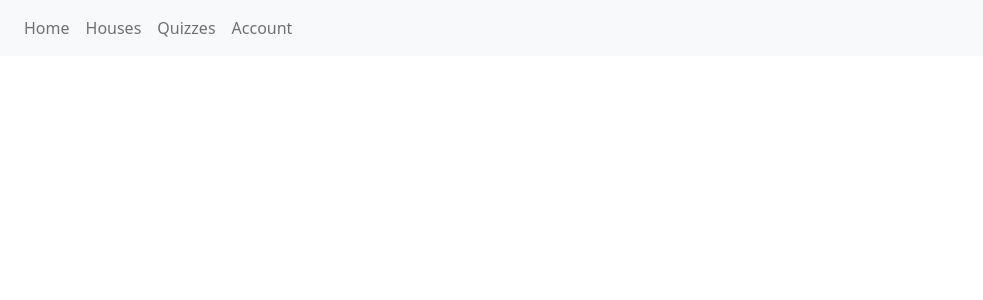
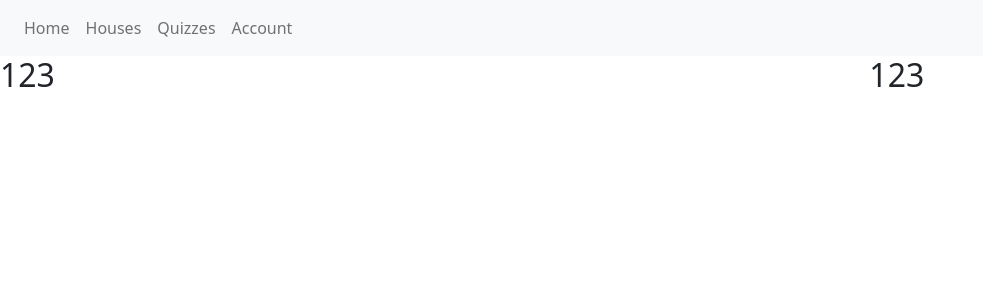
Before and after one commit to jbasquez/projectHomebase, a React (Create React App) app in the folder project-homebase/: page /welcome in a window 1280 px wide. Shown: the top 300 px of the page, without its empty margins (0-983 px from the left). Built offline with nearby package versions, Linux system fonts and the light colour scheme.

Commit message:
added in welcome page

```diff
--- a/project-homebase/src/App.js
+++ b/project-homebase/src/App.js
@@ -2,6 +2,7 @@ import { BrowserRouter as Router, Route, Switch } from "react-router-dom";
 // import './App.css';
 import Home from './pages/home';
 import NavBar from "./components/navBar";
+import Welcome from "./components/welcome";
 
 function App() {
     return (
@@ -10,6 +11,7 @@ function App() {
             <NavBar />
             <Switch>
               <Route exact path={"/"} component={Home} />
+              <Route exact path={"/welcome"} component={Welcome} />
             </Switch>
           </Router>
       </div>
--- /dev/null
+++ b/project-homebase/src/components/welcome.js
@@ -0,0 +1,18 @@
+import React from 'react';
+
+function Welcome() {
+    return (
+      <div className="home">
+          <div className="row">
+          <div className="col-lg-8 col-md-8 col-sm-8">
+            <h2>123</h2>
+        </div>
+        <div className="col-lg-4 col-md-4 col-sm-8">
+            <h2>123</h2>
+        </div>
+          </div>
+      </div>
+    );
+  }
+
+  export default Welcome;
```
